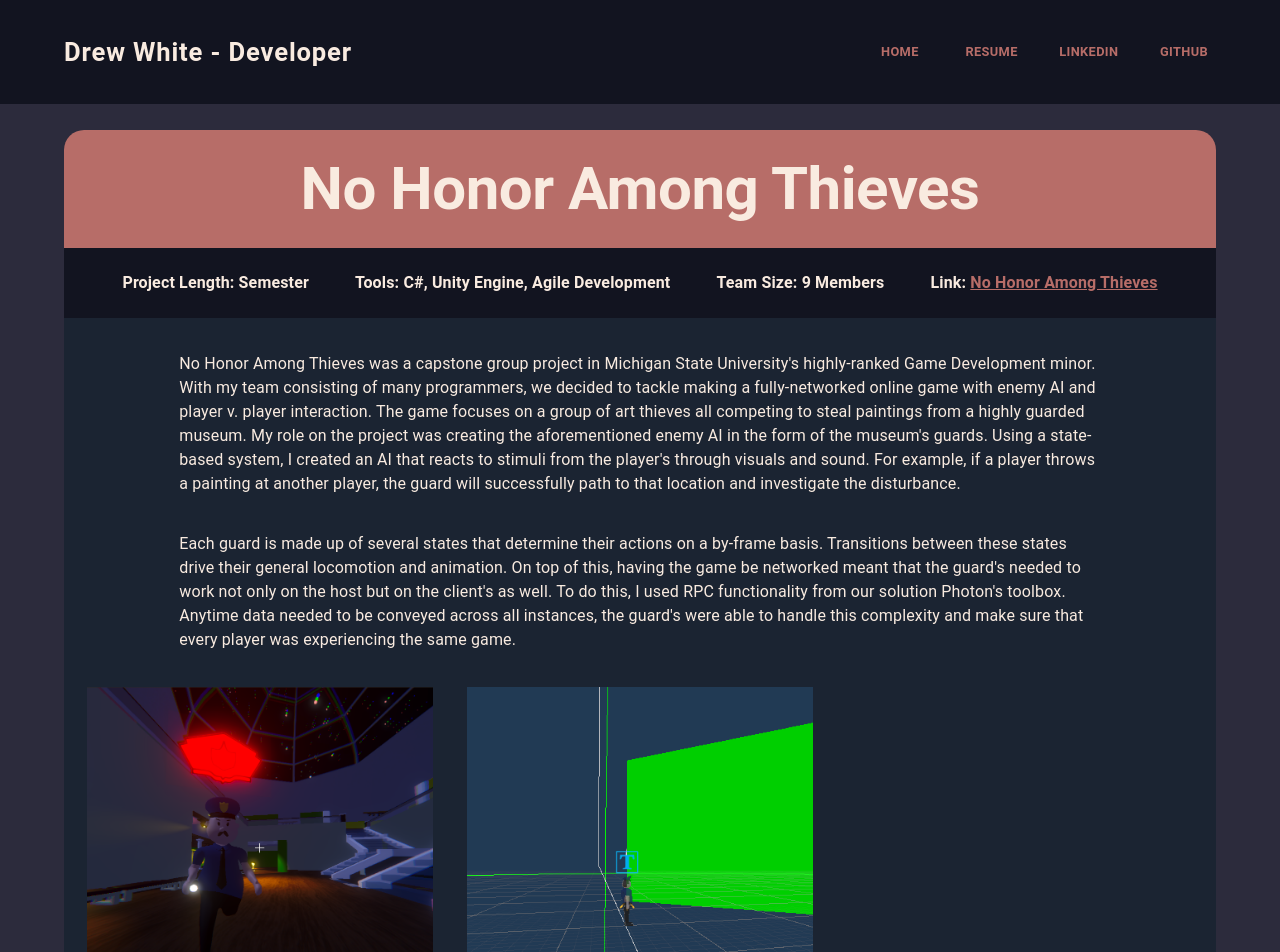
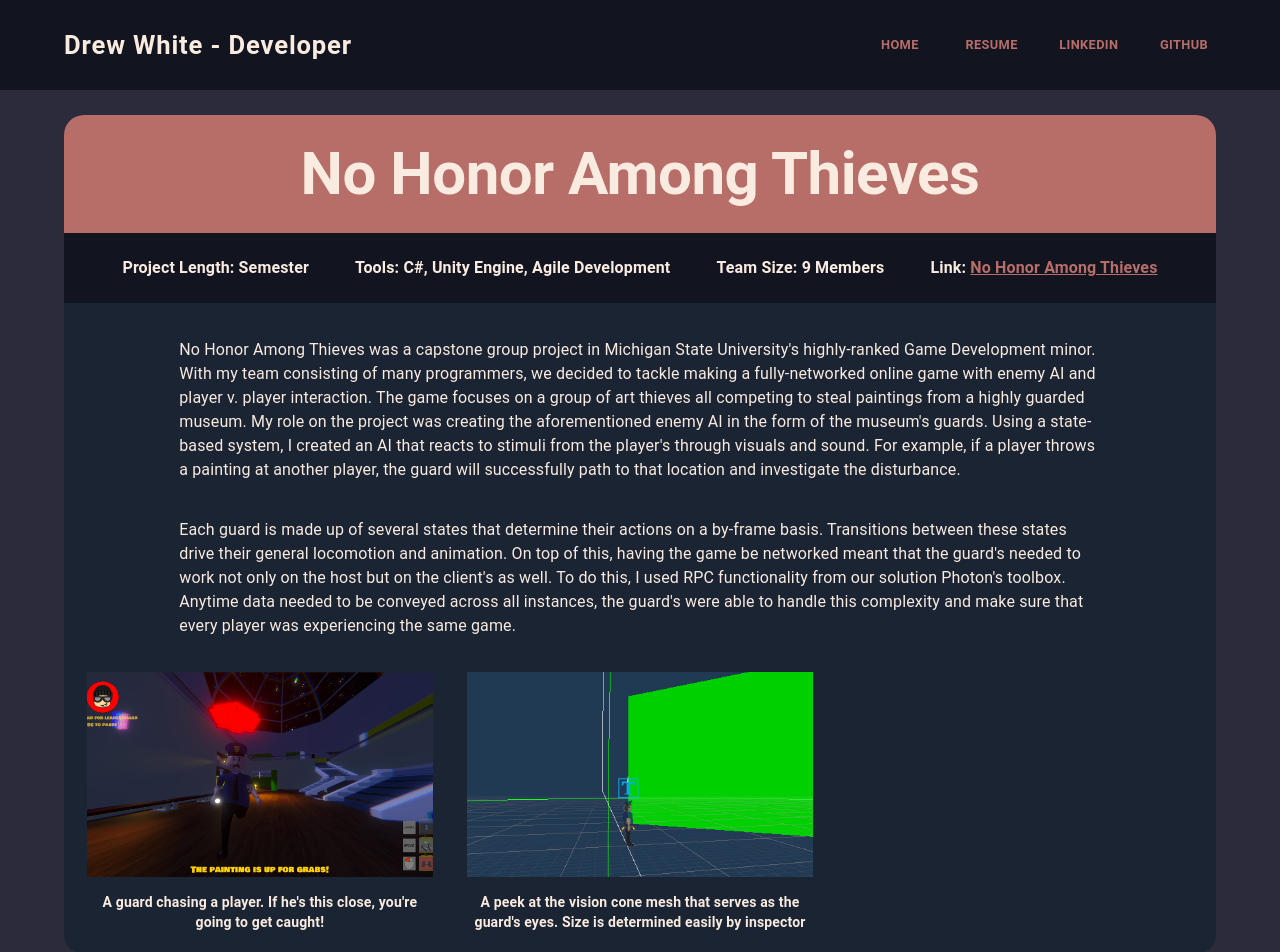
Before and after one commit to drewthemain/portfolio, a React (Create React App) app in the folder app/: page /project/1 in a window 1280 px wide. Shown: the top 952 px of the page. Built offline with nearby package versions, Linux system fonts and the light colour scheme.

Commit message:
Small fixes and deploying

```diff
--- a/app/src/Header.tsx
+++ b/app/src/Header.tsx
@@ -160,7 +160,7 @@ const Header = ({scroll} : HeaderProps) => {
 
 
     return (
-      <MainHeader style={{height: scrolled ? "5vh" : "13vh", transition: "0.5s", transitionProperty: "height"}}>
+      <MainHeader style={{height: scrolled ? "3vw" : "7vw", transition: "0.5s", transitionProperty: "height"}}>
         {displayWelcome()}
       </MainHeader>
     );
--- a/app/src/Projects/Project.tsx
+++ b/app/src/Projects/Project.tsx
@@ -8,6 +8,7 @@ const TopContainer = styled('div')`
     height: fit-content;
     display: flex;
     justify-content: center;
+    min-height: 80vh;
 `
 
 const EmptyContainer = styled('div')`
@@ -21,7 +22,6 @@ const ProjectContainer = styled('div')`
     align-items: center;
     height: fit-content;
     width: 90%;
-    min-height: 100vh;
     margin: 2%;
     background-color: ${colors.metal};
     border-radius: 20px;
@@ -52,7 +52,7 @@ const BackgroundMiddle = styled('div')`
 const ImageGrid = styled('div')`
     display: grid;
     width: 100%;
-    height: 50vh;
+    height: 20vw;
     grid-template-columns: 30% 30% 30%;
     grid-template-rows: 80% 20%;
     grid-gap: 3%;
--- a/app/src/Projects/Projects.tsx
+++ b/app/src/Projects/Projects.tsx
@@ -19,6 +19,7 @@ const MainContainer = styled('div')`
     width: 100%;
     height: fit-content;
     margin-bottom: 3%;
+    min-height: 80vh;
 `
 
 const Divider = styled('hr')`
--- a/app/src/Skills.tsx
+++ b/app/src/Skills.tsx
@@ -4,7 +4,7 @@ import { colors } from "./Style/colors"
 // Holds the overall skills grid
 const SkillsContainer = styled('div')`
     width: 100%;
-    height: 20vh;
+    height: 10vw;
     background-color: ${colors.onyx};
     margin-bottom: 3%;
     display: grid;
```
